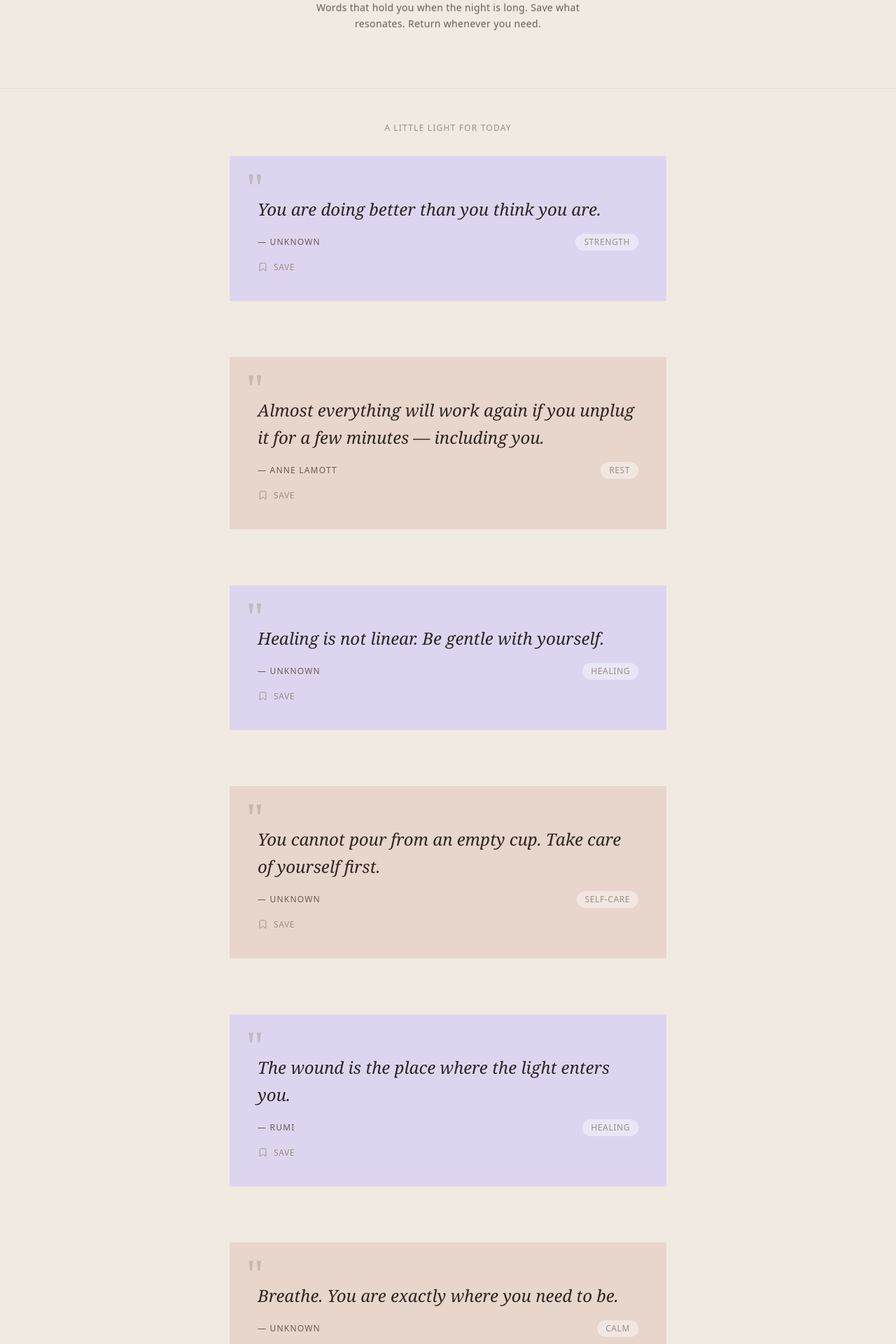
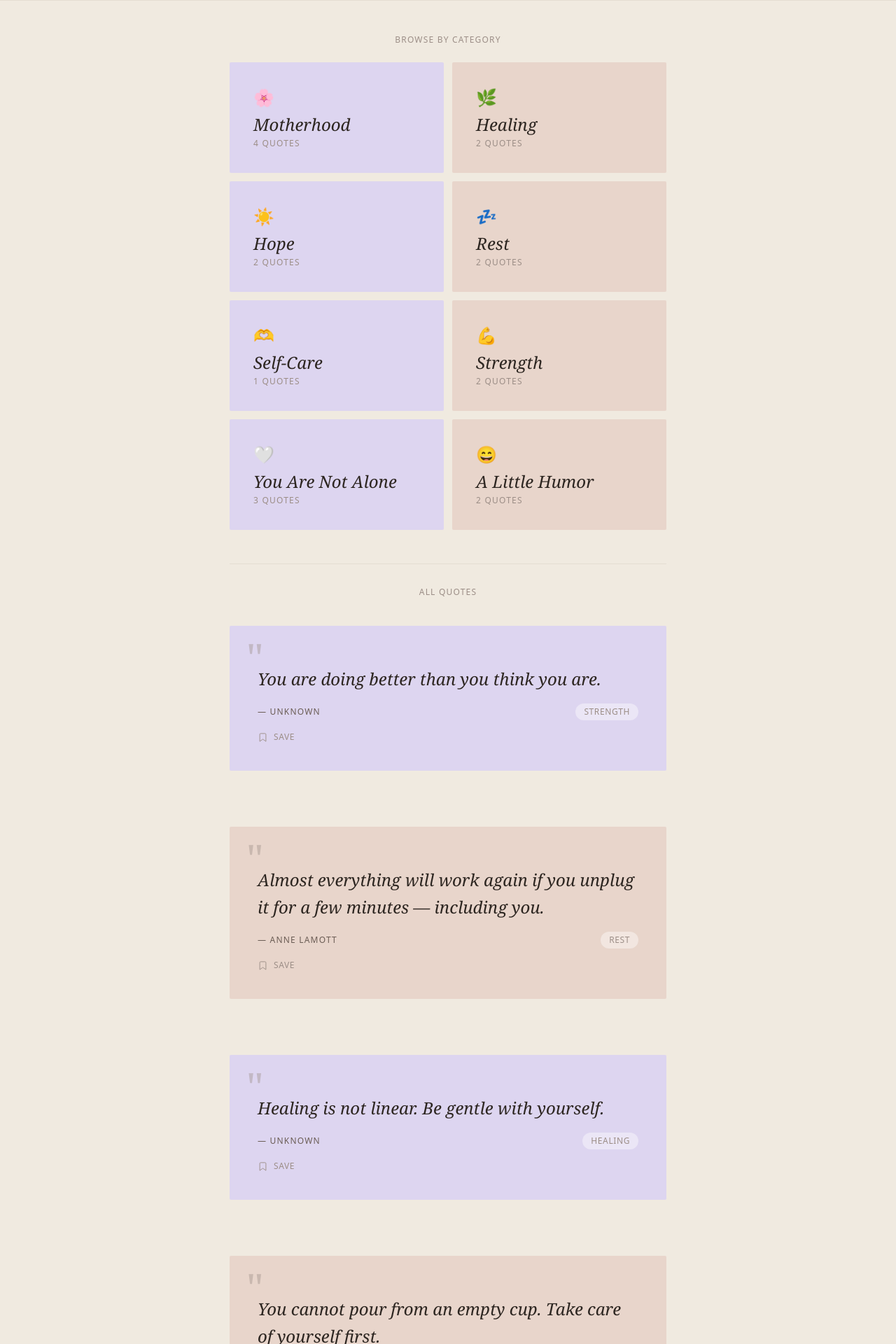
Before and after one commit to coldbrewappz/Luminary, a React (Vite) app in the folder Frontend/luminary-mom-frontend/: page /quotes in a window 1280 px wide. Shown: the part 320-2240 px from the top of the page at 70% size. Built offline with nearby package versions, Linux system fonts and the light colour scheme.

Commit message:
Changes to quotes page including categories

```diff
--- /dev/null
+++ b/Frontend/luminary-mom-frontend/src/components/CategoryTile.jsx
@@ -0,0 +1,29 @@
+function CategoryTile({ category, isActive, onClick }) {
+  const bgColor = category.theme === 'lavender' ? 'bg-lavender' : 'bg-blush'
+  const borderColor = isActive ? 'border-text-mid' : 'border-transparent'
+
+  return (
+    <div
+      onClick={onClick}
+      className={`${bgColor} ${borderColor} border-2 rounded-sm p-8 flex flex-col gap-1 cursor-pointer hover:-translate-y-0.5 transition-transform duration-200`}
+    >
+      {/* Emoji */}
+      <span className="text-2xl mb-1">
+        {category.emoji}
+      </span>
+
+      {/* Category name */}
+      <span className="font-serif text-2xl italic font-light text-text-dark leading-tight">
+        {category.name}
+      </span>
+
+      {/* Quote count */}
+      <span className="text-xs uppercase tracking-widest text-text-light">
+        {category.count} quotes
+      </span>
+
+    </div>
+  )
+}
+
+export default CategoryTile
--- a/Frontend/luminary-mom-frontend/src/components/QuoteFeed.jsx
+++ b/Frontend/luminary-mom-frontend/src/components/QuoteFeed.jsx
@@ -1,32 +1,15 @@
 import QuoteCard from './QuoteCard'
 
-const quotes = [
-  { id: 1, text: "You are doing better than you think you are.", author: "Unknown", tag: "strength" },
-  { id: 2, text: "Almost everything will work again if you unplug it for a few minutes — including you.", author: "Anne Lamott", tag: "rest" },
-  { id: 3, text: "Healing is not linear. Be gentle with yourself.", author: "Unknown", tag: "healing" },
-  { id: 4, text: "You cannot pour from an empty cup. Take care of yourself first.", author: "Unknown", tag: "self-care" },
-  { id: 5, text: "The wound is the place where the light enters you.", author: "Rumi", tag: "healing" },
-  { id: 6, text: "Breathe. You are exactly where you need to be.", author: "Unknown", tag: "calm" },
-  { id: 7, text: "One day at a time. One hour at a time. One moment at a time.", author: "Unknown", tag: "hope" },
-  { id: 8, text: "You were given this life because you are strong enough to live it.", author: "Unknown", tag: "strength" },
-]
-
-function QuoteFeed() {
+function QuoteFeed({ quotes }) {
   return (
-    <div className="max-w-2xl mx-auto px-6 py-12 flex flex-col gap-0">
-
-      {/* Daily label */}
-      <p className="text-xs uppercase tracking-widest text-text-light text-center mb-8">
-        A little light for today
-      </p>
-
-      {/* Quote cards */}
+    <div className="max-w-2xl mx-auto px-6 pb-12 flex flex-col gap-0">
       {quotes.map((quote, index) => (
         <div key={quote.id}>
           <QuoteCard
             quote={quote.text}
+            id={quote.id}
             author={quote.author}
-            tag={quote.tag}
+            tag={quote.category}
             theme={index % 2 === 0 ? 'lavender' : 'blush'}
           />
           {index < quotes.length - 1 && (
@@ -34,7 +17,6 @@ function QuoteFeed() {
           )}
         </div>
       ))}
-
     </div>
   )
 }
--- a/Frontend/luminary-mom-frontend/src/pages/QuotesPage.jsx
+++ b/Frontend/luminary-mom-frontend/src/pages/QuotesPage.jsx
@@ -1,24 +1,68 @@
+import { useState } from 'react'
+import { categories, quotes } from '../data/quotes'
+import CategoryTile from '../components/CategoryTile'
 import QuoteFeed from '../components/QuoteFeed'
 
 function QuotesPage() {
+  const [activeCategory, setActiveCategory] = useState(null)
+
+  function handleTileClick(categoryId) {
+    if (activeCategory === categoryId) {
+      setActiveCategory(null)
+    } else {
+      setActiveCategory(categoryId)
+    }
+  }
+
+  const filteredQuotes = activeCategory
+    ? quotes.filter(q => q.category === activeCategory)
+    : quotes
+
+  const activeCategoryData = categories.find(c => c.id === activeCategory)
+
   return (
     <div>
 
       {/* Hero */}
-      <section className="text-center px-6 py-20 border-b border-linen-dark">
+      <section className="text-center px-6 py-16 border-b border-linen-dark">
         <p className="text-xs uppercase tracking-widest text-text-light mb-5">
-          A light for the postpartum journey
+          Find your light today
         </p>
-        <h1 className="font-serif text-5xl italic font-light text-text-dark leading-tight mb-5">
-          You are not alone<br />in this.
+        <h1 className="font-serif text-5xl italic font-light text-text-dark leading-tight mb-3">
+          Quotes
         </h1>
-        <p className="text-sm text-text-mid tracking-wide leading-relaxed max-w-sm mx-auto">
-          Words that hold you when the night is long. Save what resonates. Return whenever you need.
+        <p className="text-sm text-text-mid tracking-wide">
+          Choose a category or scroll through all quotes below.
         </p>
       </section>
 
+      {/* Category Tiles */}
+      <div className="max-w-2xl mx-auto px-6 py-12">
+        <p className="text-xs uppercase tracking-widest text-text-light text-center mb-6">
+          Browse by category
+        </p>
+        <div className="grid grid-cols-2 gap-3">
+          {categories.map(cat => {
+            const count = quotes.filter(q => q.category === cat.id).length
+            return (
+              <CategoryTile
+                key={cat.id}
+                category={{ ...cat, count }}
+                isActive={activeCategory === cat.id}
+                onClick={() => handleTileClick(cat.id)}
+              />
+            )
+          })}
+        </div>
+      </div>
+
       {/* Quote Feed */}
-      <QuoteFeed />
+      <div className="max-w-2xl mx-auto px-6">
+        <p className="text-xs uppercase tracking-widest text-text-light text-center mb-10 pt-8 border-t border-linen-dark">
+          {activeCategoryData ? `${activeCategoryData.emoji} ${activeCategoryData.name}` : 'All quotes'}
+        </p>
+      </div>
+      <QuoteFeed quotes={filteredQuotes} />
 
     </div>
   )
```
